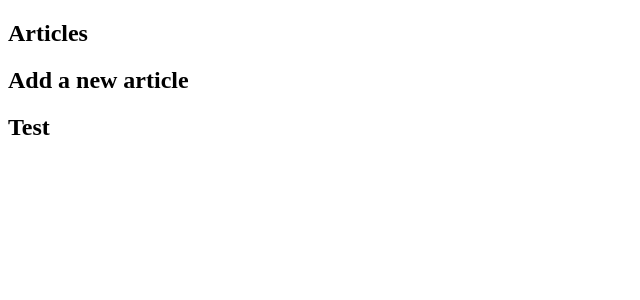
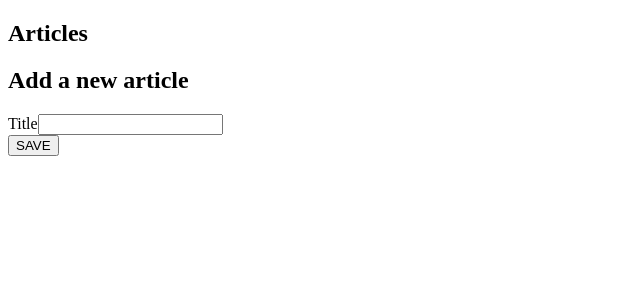
Before and after one commit to raiden808/redux-boilerplate, a React app: page / in a window 1280 px wide. Shown: the top 300 px of the page, without its empty margins (0-640 px from the left). Built offline with nearby package versions, Linux system fonts and the light colour scheme.

Commit message:
add form submit

```diff
--- a/src/js/components/Forms.js
+++ b/src/js/components/Forms.js
@@ -1,5 +1,5 @@
 // src/js/components/Form.jsx
-import React, { Component } from "react";
+import React, { Component,useState } from "react";
 import { connect } from "react-redux";
 import { addArticle } from "../actions/index";
 
@@ -11,10 +11,28 @@ function mapDispatchToProps(dispatch) {
 
 const ConnectedForm = () => {
 
+    const [theTitle,setTheTitle] = useState('')
+
+    const handleSubmit = (v) =>{
+        v.preventDefault();
+        console.log('gsgsdf')
+        console.log(theTitle)
+    }
+
     return (
-        <form>
-            <h2>Test</h2>
+
+       <form onSubmit={(v) => handleSubmit(v)}>
+            <div>
+                <label htmlFor="title">Title</label>
+                <input
+                    type="text"
+                    id="title"
+                    onChange={(e) => setTheTitle(e.target.value)}
+                />
+            </div>
+            <button type="submit">SAVE</button>
         </form>
+
     )
 }
 
```
